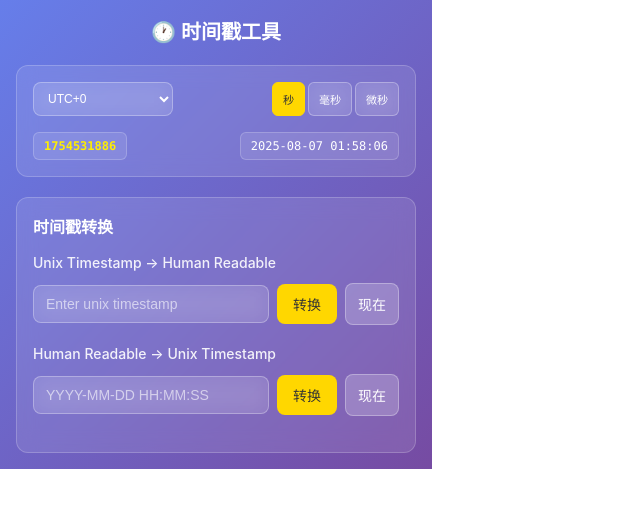
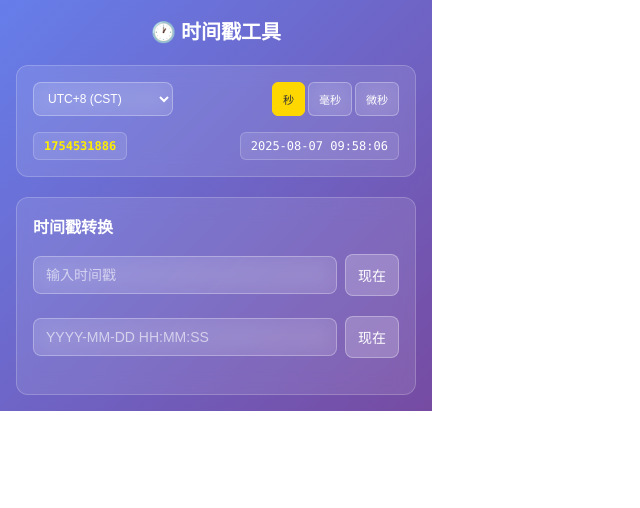
Before and after one commit to StudentWeis/timestamp-converter, a React app: page / in a window 1280 px wide. Shown: the top 508 px of the page, without its empty margins (0-640 px from the left). Built offline with nearby package versions, Linux system fonts and the light colour scheme.

Commit message:
整体项目整理，样式调整

```diff
--- a/src/App.tsx
+++ b/src/App.tsx
@@ -12,7 +12,7 @@ interface AppState {
 
 const App: React.FC = () => {
   const [currentTimestamp, setCurrentTimestamp] = useState<number>(Math.floor(Date.now() / 1000));
-  const [selectedTimezone, setSelectedTimezone] = useState<number>(0); // UTC offset in hours
+  const [selectedTimezone, setSelectedTimezone] = useState<number>(8); // UTC+8 (China Standard Time)
   const [timestampUnit, setTimestampUnit] = useState<'seconds' | 'milliseconds' | 'microseconds'>('seconds');
 
   // Function to handle unit change with immediate update
--- a/src/components/TimestampConverter.tsx
+++ b/src/components/TimestampConverter.tsx
@@ -1,4 +1,4 @@
-import React, { useState } from 'react';
+import React, { useState, useEffect } from 'react';
 
 interface TimestampConverterProps {
   timezone: number;
@@ -11,17 +11,42 @@ const TimestampConverter: React.FC<TimestampConverterProps> = ({ timezone, unit
   const [convertedResult, setConvertedResult] = useState<string>('');
 
   const formatDateTime = (timestamp: number, timezoneOffset: number): string => {
+    try {
+      // Check if timestamp is within reasonable range
+      if (!Number.isFinite(timestamp) || timestamp < 0) {
+        throw new Error('Invalid timestamp');
+      }
+
       let utcTime;
       if (unit === 'seconds') {
+        if (timestamp > 5502444800) {
+          throw new Error('Timestamp too large');
+        }
         utcTime = timestamp * 1000;
       } else if (unit === 'milliseconds') {
+        if (timestamp > 5502444800000) {
+          throw new Error('Timestamp too large');
+        }
         utcTime = timestamp;
       } else { // microseconds
+        if (timestamp > 5502444800000000) {
+          throw new Error('Timestamp too large');
+        }
         utcTime = timestamp / 1000;
       }
+
       const localTime = utcTime + (timezoneOffset * 60 * 60 * 1000);
       const date = new Date(localTime);
+
+      // Check if the resulting date is valid
+      if (isNaN(date.getTime())) {
+        throw new Error('Invalid date');
+      }
+
       return date.toISOString().slice(0, 19).replace('T', ' ');
+    } catch (error) {
+      throw new Error('无法格式化时间戳');
+    }
   };
 
   const parseDateTime = (dateTimeString: string, timezoneOffset: number): number => {
@@ -39,12 +64,16 @@ const TimestampConverter: React.FC<TimestampConverterProps> = ({ timezone, unit
   };
 
   const handleTimestampConvert = () => {
+    try {
       const timestamp = parseInt(inputTimestamp, 10);
-    if (!isNaN(timestamp)) {
+      if (!isNaN(timestamp) && Number.isFinite(timestamp)) {
         const converted = formatDateTime(timestamp, timezone);
-      setConvertedResult(`Timestamp ${timestamp} → ${converted} (UTC${timezone >= 0 ? '+' : ''}${timezone})`);
+        setConvertedResult(`时间戳 ${timestamp} → ${converted} (UTC${timezone >= 0 ? '+' : ''}${timezone})`);
       } else {
-      setConvertedResult('Invalid timestamp');
+        setConvertedResult('无效的时间戳');
+      }
+    } catch (error) {
+      setConvertedResult('时间戳过大或无效');
     }
   };
 
@@ -53,13 +82,13 @@ const TimestampConverter: React.FC<TimestampConverterProps> = ({ timezone, unit
       const timestamp = parseDateTime(inputDateTime, timezone);
       setConvertedResult(`${inputDateTime} (UTC${timezone >= 0 ? '+' : ''}${timezone}) → ${timestamp}`);
     } catch (error) {
-      setConvertedResult('Invalid date format. Use: YYYY-MM-DD HH:MM:SS');
+      setConvertedResult('无效的日期格式。请使用：YYYY-MM-DD HH:MM:SS');
     }
   };
 
   const getCurrentTimestamp = () => {
     const now = Date.now();
-    let timestamp;
+    let timestamp: number;
     if (unit === 'seconds') {
       timestamp = Math.floor(now / 1000);
     } else if (unit === 'milliseconds') {
@@ -72,7 +101,7 @@ const TimestampConverter: React.FC<TimestampConverterProps> = ({ timezone, unit
 
   const getCurrentDateTime = () => {
     const now = new Date();
-    let timestamp;
+    let timestamp: number;
     if (unit === 'seconds') {
       timestamp = Math.floor(now.getTime() / 1000);
     } else if (unit === 'milliseconds') {
@@ -84,24 +113,74 @@ const TimestampConverter: React.FC<TimestampConverterProps> = ({ timezone, unit
     setInputDateTime(formatted);
   };
 
+  const handleTimestampInputChange = (value: string) => {
+    // Limit input length to prevent extremely large numbers
+    if (value.length > 16) {
+      return; // Don't update if input is too long
+    }
+
+    setInputTimestamp(value);
+    // Clear datetime input when timestamp input changes
+    if (inputDateTime !== '') {
+      setInputDateTime('');
+    }
+  };
+
+  const handleDateTimeInputChange = (value: string) => {
+    setInputDateTime(value);
+    // Clear timestamp input when datetime input changes
+    if (inputTimestamp !== '') {
+      setInputTimestamp('');
+    }
+  };
+
+  // Auto-convert timestamp when input changes
+  useEffect(() => {
+    if (inputTimestamp.trim() !== '') {
+      try {
+        const timestamp = parseInt(inputTimestamp, 10);
+        if (!isNaN(timestamp) && Number.isFinite(timestamp)) {
+          const converted = formatDateTime(timestamp, timezone);
+          setConvertedResult(`${timestamp} → ${converted} (UTC${timezone >= 0 ? '+' : ''}${timezone})`);
+        } else {
+          setConvertedResult('无效的时间戳');
+        }
+      } catch (error) {
+        setConvertedResult('时间戳过大或无效');
+      }
+    } else {
+      setConvertedResult('');
+    }
+  }, [inputTimestamp, timezone, unit]);
+
+  // Auto-convert datetime when input changes
+  useEffect(() => {
+    if (inputDateTime.trim() !== '') {
+      try {
+        const timestamp = parseDateTime(inputDateTime, timezone);
+        setConvertedResult(`${inputDateTime} (UTC${timezone >= 0 ? '+' : ''}${timezone}) → ${timestamp}`);
+      } catch (error) {
+        setConvertedResult('无效的日期格式。请使用：YYYY-MM-DD HH:MM:SS');
+      }
+    } else if (inputTimestamp.trim() === '') {
+      setConvertedResult('');
+    }
+  }, [inputDateTime, timezone, unit]);
+
   return (
     <div className="timestamp-converter">
       <h3>时间戳转换</h3>
       {/* Timestamp to DateTime */}
       <div className="converter-section">
-        <h4>Unix Timestamp → Human Readable</h4>
         <div className="input-group">
           <input
             type="text"
-            placeholder="Enter unix timestamp"
+            placeholder="输入时间戳"
             value={inputTimestamp}
-            onChange={(e) => setInputTimestamp(e.target.value)}
+            onChange={(e) => handleTimestampInputChange(e.target.value)}
             className="converter-input"
           />
-          <button onClick={handleTimestampConvert} className="convert-btn">
-            转换
-          </button>
-          <button onClick={getCurrentTimestamp} className="fill-btn" title="Fill current timestamp">
+          <button onClick={getCurrentTimestamp} className="fill-btn" title="填入当前时间戳">
             现在
           </button>
         </div>
@@ -109,19 +188,15 @@ const TimestampConverter: React.FC<TimestampConverterProps> = ({ timezone, unit
 
       {/* DateTime to Timestamp */}
       <div className="converter-section">
-        <h4>Human Readable → Unix Timestamp</h4>
         <div className="input-group">
           <input
             type="text"
             placeholder="YYYY-MM-DD HH:MM:SS"
             value={inputDateTime}
-            onChange={(e) => setInputDateTime(e.target.value)}
+            onChange={(e) => handleDateTimeInputChange(e.target.value)}
             className="converter-input"
           />
-          <button onClick={handleDateTimeConvert} className="convert-btn">
-            转换
-          </button>
-          <button onClick={getCurrentDateTime} className="fill-btn" title="Fill current datetime">
+          <button onClick={getCurrentDateTime} className="fill-btn" title="填入当前时间">
             现在
           </button>
         </div>
@@ -130,7 +205,6 @@ const TimestampConverter: React.FC<TimestampConverterProps> = ({ timezone, unit
       {/* Result */}
       {convertedResult && (
         <div className="converter-result">
-          <h4>结果：</h4>
           <div className="result-text">{convertedResult}</div>
         </div>
       )}
--- a/src/components/TimestampDisplay.tsx
+++ b/src/components/TimestampDisplay.tsx
@@ -9,7 +9,7 @@ interface TimestampDisplayProps {
 const TimestampDisplay: React.FC<TimestampDisplayProps> = ({ timestamp, timezone, unit }) => {
   // Create date object with timezone offset
   const getDateWithTimezone = (timestamp: number, timezoneOffset: number): Date => {
-    let utcTime;
+    let utcTime: number;
     if (unit === 'seconds') {
       utcTime = timestamp * 1000;
     } else if (unit === 'milliseconds') {
```
Lines whose indentation alone changed are shown as unchanged.
